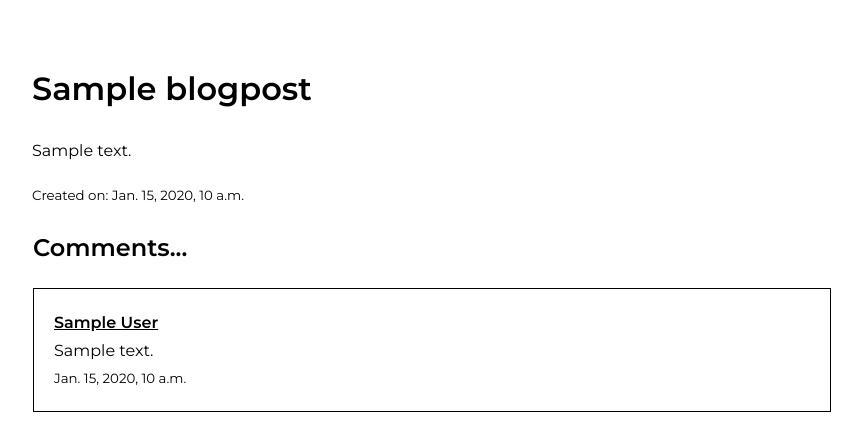
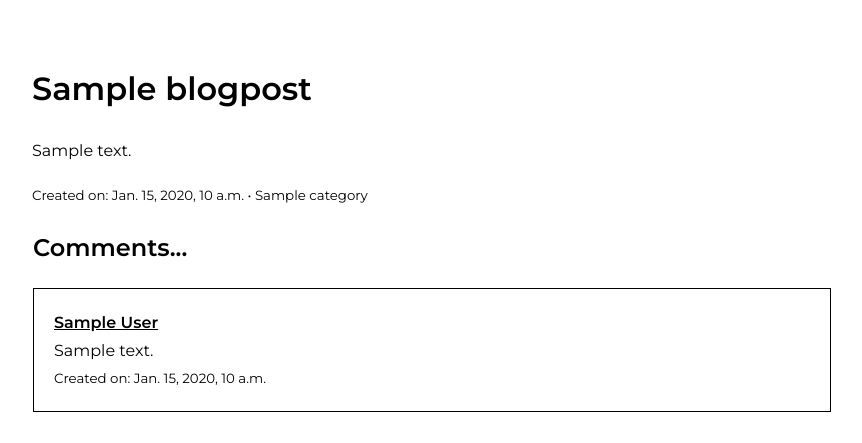
Before and after one commit to rakshitjambavalikar/blog_rakshitjambavalikar, a Django app: page /post/1/ in a window 1280 px wide. Shown: the part 68-511 px from the top of the page, without its empty margins (208-1070 px from the left). Run offline with Django 5.2, Linux system fonts and the light colour scheme; tables that the repository leaves empty hold one stand-in row (values such as "Sample post").

Commit message:
Added category feature

```diff
--- a/blog/admin.py
+++ b/blog/admin.py
@@ -5,9 +5,10 @@ from django.contrib import admin
 from django.contrib import admin
 
 # Import BlogPost model
-from .models import BlogPost, Comment
+from .models import BlogPost, Comment, Category
 
 
 # Register BlogPost model in admin panel
 admin.site.register(BlogPost)
 admin.site.register(Comment)
+admin.site.register(Category)
--- a/blog/models.py
+++ b/blog/models.py
@@ -1,6 +1,22 @@
 from django.db import models
 
 # Create your models here.
+
+class Category(models.Model):
+
+    # Category name visible to users
+    # Example: Django
+    name = models.CharField(max_length=100, unique=True)
+
+    # URL-friendly version
+    # Example: django
+    slug = models.SlugField(unique=True)
+
+    # This controls how the object appears
+    # inside Django admin and shell
+    def __str__(self):
+        return self.name
+
 class BlogPost(models.Model):
 
     # Title field
@@ -9,6 +25,14 @@ class BlogPost(models.Model):
     content = models.TextField()
 
     created_at = models.DateTimeField(auto_now_add=True)
+
+    category = models.ForeignKey(
+        Category,
+        on_delete=models.CASCADE,
+        related_name='posts',
+        null=True,
+        blank=True
+    )
 
     def __str__(self):
 
--- a/blog/templates/blog/post_detail.html
+++ b/blog/templates/blog/post_detail.html
@@ -17,7 +17,21 @@
     <p>{{ post.content }}</p>
 
     <small>
+
         Created on: {{ post.created_at }}
+
+        {% if post.category %}
+
+            •
+
+            <a href="{% url 'category_posts' post.category.slug %}">
+
+                {{ post.category.name }}
+
+            </a>
+
+        {% endif %}
+
     </small>
 
 <div class="comment-section">
@@ -39,7 +53,9 @@
             <br>
 
             <small>
-                {{ comment.created_at }}
+
+                Created on: {{ post.created_at }}
+
             </small>
 
         </div>
--- a/blog/urls.py
+++ b/blog/urls.py
@@ -12,4 +12,5 @@ urlpatterns = [
 
     path('post/<int:post_id>/', views.post_detail, name='post_detail'),
     path('contact/',views.contact,name='contact'),
+    path('category/<slug:slug>/',views.category_posts,name='category_posts'),
 ]
--- a/blog/views.py
+++ b/blog/views.py
@@ -1,6 +1,6 @@
 from django.shortcuts import render
 from django.shortcuts import render, get_object_or_404, redirect
-from .models import BlogPost,Comment
+from .models import BlogPost,Comment, Category
 # Create your views here.
 #homepate view
 def home(request):
@@ -72,6 +72,34 @@ def post_detail(request, post_id):
         context
     )
 
+# Category page view
+def category_posts(request, slug):
+
+    # Fetch category using slug
+    category = get_object_or_404(
+        Category,
+        slug=slug
+    )
+
+    # Fetch all blog posts belonging to this category
+    posts = BlogPost.objects.filter(
+        category=category
+    ).order_by('-created_at')
+
+    # Send data to template
+    context = {
+
+        'category': category,
+        'posts': posts
+
+    }
+
+    return render(
+        request,
+        'blog/category_posts.html',
+        context
+    )
+
 # Contact page view
 def contact(request):
 
```
Also changed, not shown: blog/templates/blog/category_posts.html (added, +45 -0 lines), blog/templates/blog/home.html (+10 -0 lines), blog/migrations/0003_category_blogpost_category.py (added).
